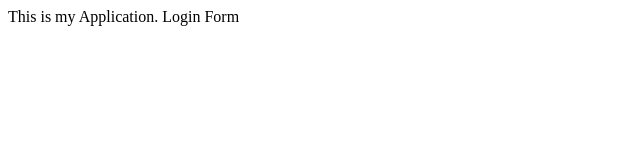
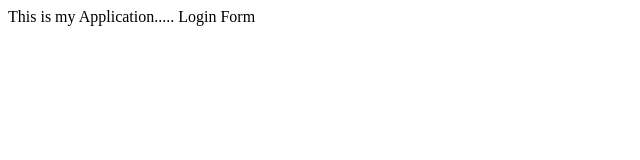
Before and after one commit to mrhcusa/myappsample, a plain HTML site: page index.html in a window 1280 px wide. Shown: the full height of the page, 0-640 px from the left. Drawn offline with Linux system fonts and the light colour scheme.

Commit message:
Update index.html

```diff
--- a/index.html
+++ b/index.html
@@ -4,7 +4,7 @@
 </head>
 
 <body>
-This is my Application.
+This is my Application.....
 Login Form
 </body>
 
```
